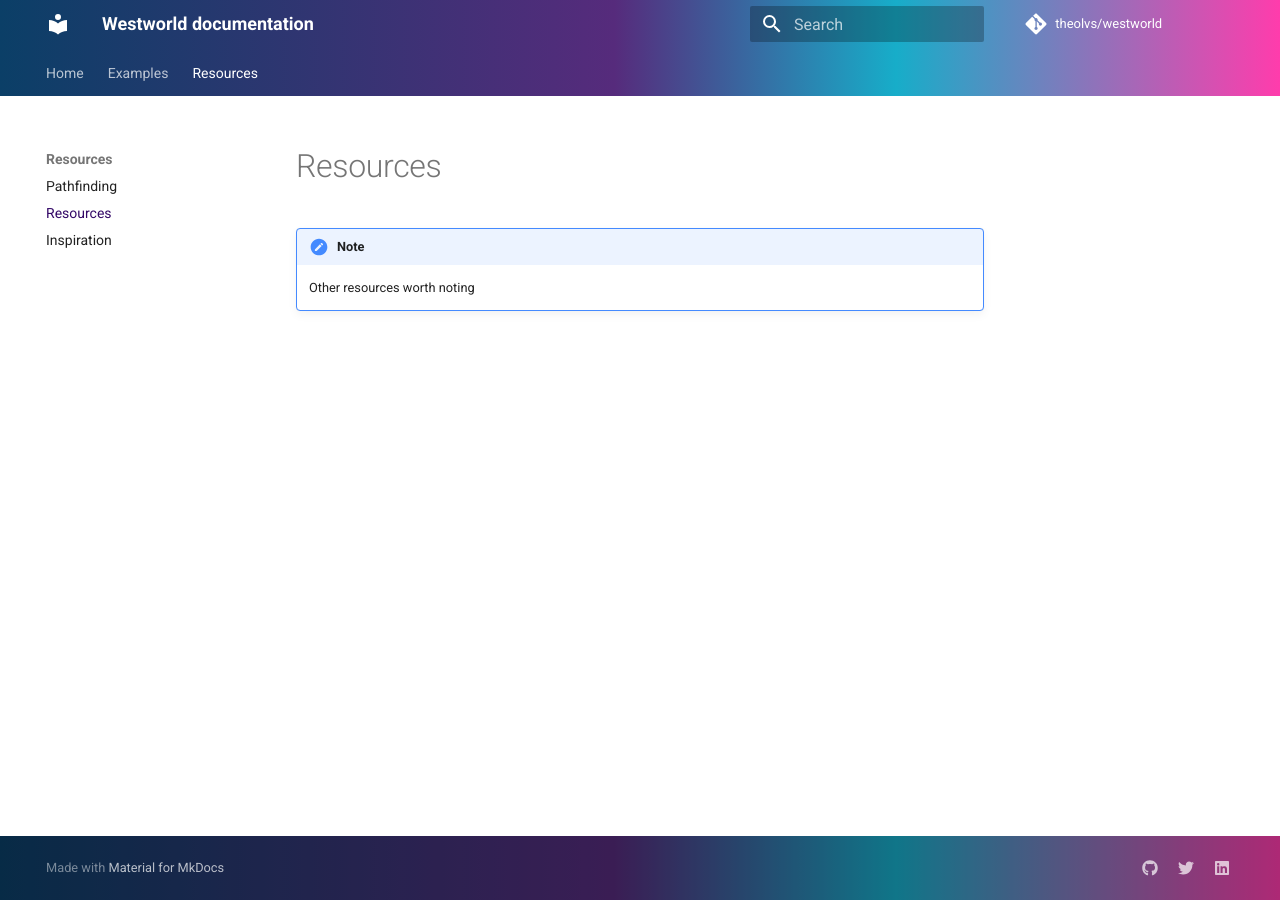
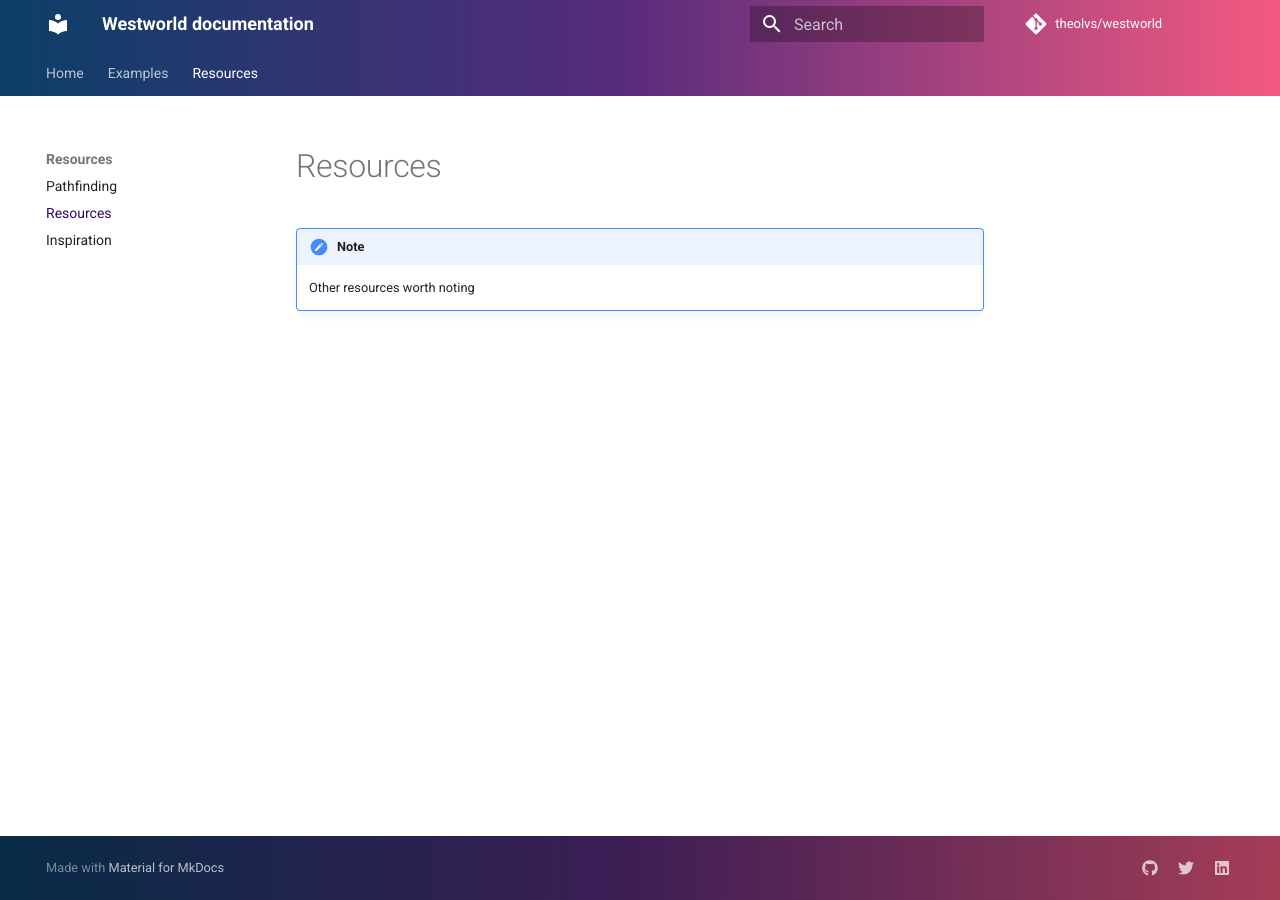
Before and after one commit to TheoLvs/westworld, an MkDocs documentation site: the page built from docs/docs/resources/resources.md, in a window 1280 px wide. Built offline with MkDocs 1.6.1 and Material for MkDocs 9.7.7, drawn with Linux system fonts in a browser that asks for light colours; comment, search, counter and statistics services are not loaded.

Commit message:
Updated color in doc

```diff
--- a/docs/docs/stylesheets/extra.css
+++ b/docs/docs/stylesheets/extra.css
@@ -1,12 +1,14 @@
 .md-header{
     /* background-image: linear-gradient(to left, #30cfd0 0%, #330867 100%); */
     /* background-image: linear-gradient(to left, #3ab5b0 0%, #3d99be 31%, #56317a 100%); */
-    background-image: linear-gradient(to left, #FF3CAC 0%,#17adc9 30%, #562B7C 52%, #0b3f67 100%);
+    /* background-image: linear-gradient(to left, #FF3CAC 0%,#17adc9 30%, #562B7C 52%, #0b3f67 100%); */
+    background-image: linear-gradient(to left, #F35A81 0%, #562B7C 52%, #0b3f67 100%);
 }
 
 
 .md-footer{
-    background-image: linear-gradient(to left, #FF3CAC 0%,#17adc9 30%, #562B7C 52%, #0b3f67 100%);
+    background-image: linear-gradient(to left, #F35A81 0%, #562B7C 52%, #0b3f67 100%);
+    /* background-image: linear-gradient(to left, #FF3CAC 0%,#17adc9 30%, #562B7C 52%, #0b3f67 100%); */
     /* background-image: linear-gradient(to left, #3ab5b0 0%, #3d99be 31%, #56317a 100%); */
     /* background-image: linear-gradient(to left, #FF3CAC 0%, #562B7C 52%, #2B86C5 100%); */
     /* background-image: linear-gradient(-225deg, #FF3CAC 0%, #562B7C 52%, #2B86C5 100%); */
@@ -15,7 +17,8 @@
 
 
 .md-tabs{
-    background-image: linear-gradient(to left, #FF3CAC 0%,#17adc9 30%, #562B7C 52%, #0b3f67 100%);
+    background-image: linear-gradient(to left, #F35A81 0%, #562B7C 52%, #0b3f67 100%);
+    /* background-image: linear-gradient(to left, #FF3CAC 0%,#17adc9 30%, #562B7C 52%, #0b3f67 100%); */
     /* background-image: linear-gradient(to left, #FF3CAC 0%, #562B7C 52%, #2B86C5 100%); */
     /* background-image: linear-gradient(to left, #3ab5b0 0%, #3d99be 31%, #56317a 100%); */
     /* background-image: linear-gradient(-225deg, #FF3CAC 0%, #562B7C 52%, #2B86C5 100%); */
```
Also changed, not shown: docs/site/search/search_index.json, 1 other file.
